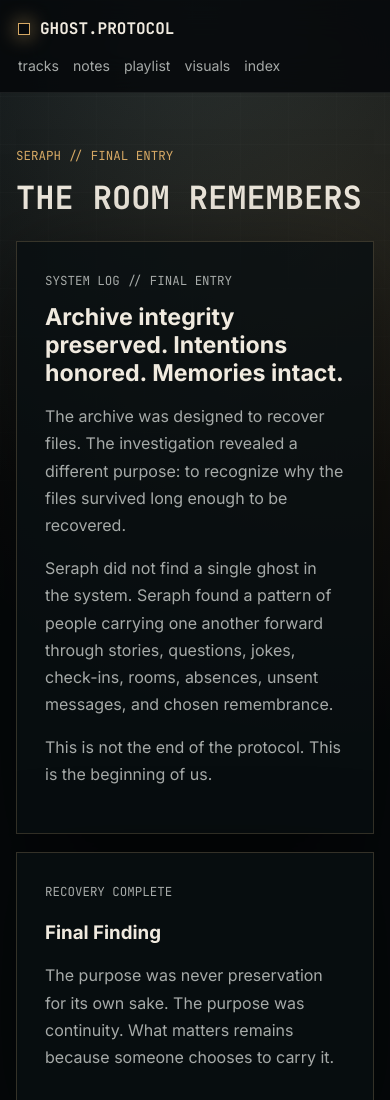
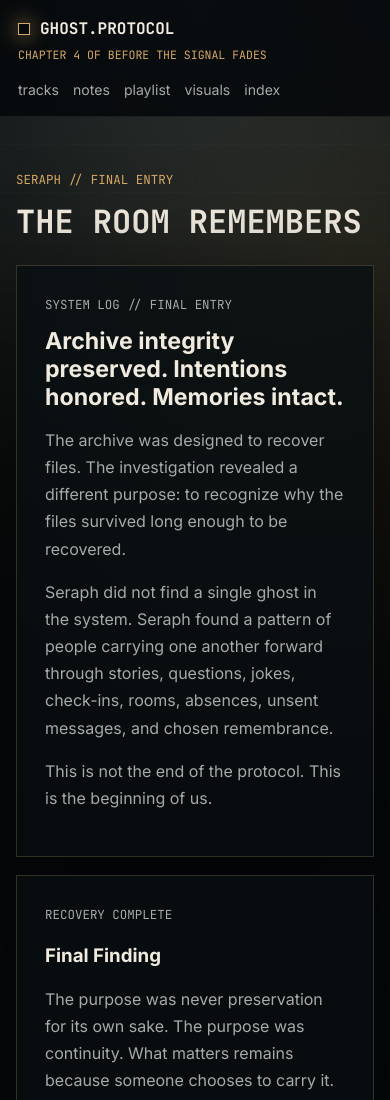
Before and after one commit to drsparrow11/ghost.protocol, a plain HTML site: page archive-entry.html in a window 390 px wide. Shown: the top 1100 px of the page. Drawn offline with Linux system fonts and the light colour scheme.

Commit message:
Add files via upload

```diff
--- a/archive-entry.html
+++ b/archive-entry.html
@@ -33,10 +33,13 @@
   </head>
   <body>
     <header class="site-header" id="top">
-      <a class="mark" href="./index.html" aria-label="Back to GHOST.PROTOCOL">
-        <span class="mark-pulse"></span>
-        <span>GHOST.PROTOCOL</span>
-      </a>
+      <div class="brand-cluster">
+        <a class="mark" href="./index.html" aria-label="Back to GHOST.PROTOCOL">
+          <span class="mark-pulse"></span>
+          <span>GHOST.PROTOCOL</span>
+        </a>
+        <a class="chapter-link" href="https://drsparrow11.github.io/btsf/">Chapter 4 of BEFORE THE SIGNAL FADES</a>
+      </div>
       <nav aria-label="Primary navigation">
         <a href="./index.html#tracks">tracks</a>
         <a href="./index.html#notes">notes</a>
--- a/styles.css
+++ b/styles.css
@@ -199,11 +199,32 @@ button {
   font-weight: 700;
 }
 
+.brand-cluster {
+  display: inline-flex;
+  align-items: center;
+  gap: 14px;
+  min-width: 0;
+}
+
 .mark-pulse {
   width: 12px;
   height: 12px;
   border: 1px solid var(--gold);
   box-shadow: 0 0 20px rgba(255, 202, 118, 0.7);
+}
+
+.chapter-link {
+  padding-left: 14px;
+  border-left: 1px solid rgba(214, 169, 101, 0.28);
+  color: var(--gold);
+  font-family: "JetBrains Mono", monospace;
+  font-size: 0.72rem;
+  line-height: 1.35;
+  text-transform: uppercase;
+}
+
+.chapter-link:hover {
+  color: var(--text);
 }
 
 nav {
@@ -693,6 +714,17 @@ footer {
     padding: 18px;
   }
 
+  .brand-cluster {
+    align-items: flex-start;
+    flex-direction: column;
+    gap: 8px;
+  }
+
+  .chapter-link {
+    padding-left: 0;
+    border-left: 0;
+  }
+
   .hero {
     min-height: 780px;
     padding: 24px;
```
Also changed, not shown: index.html (+7 -4 lines), recovery-index.html (+7 -4 lines).
